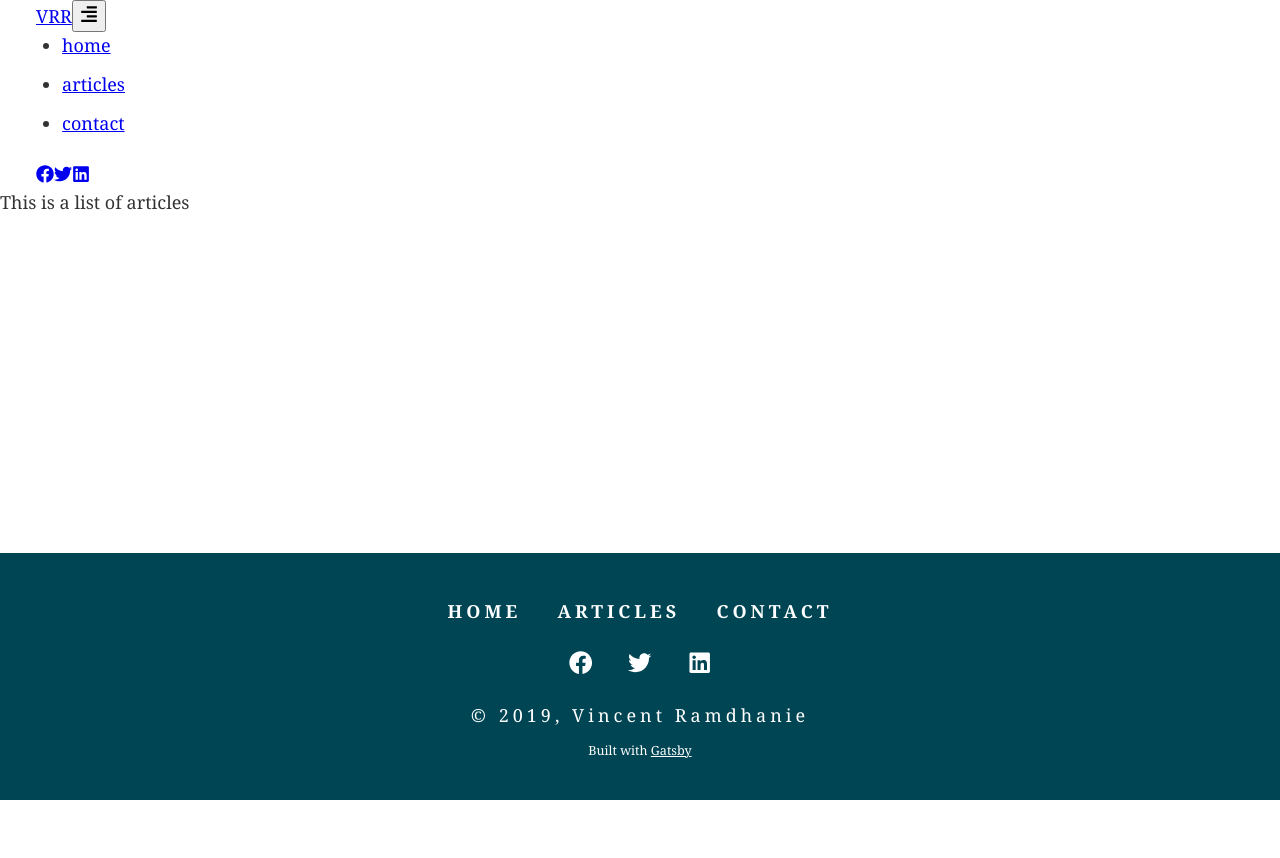
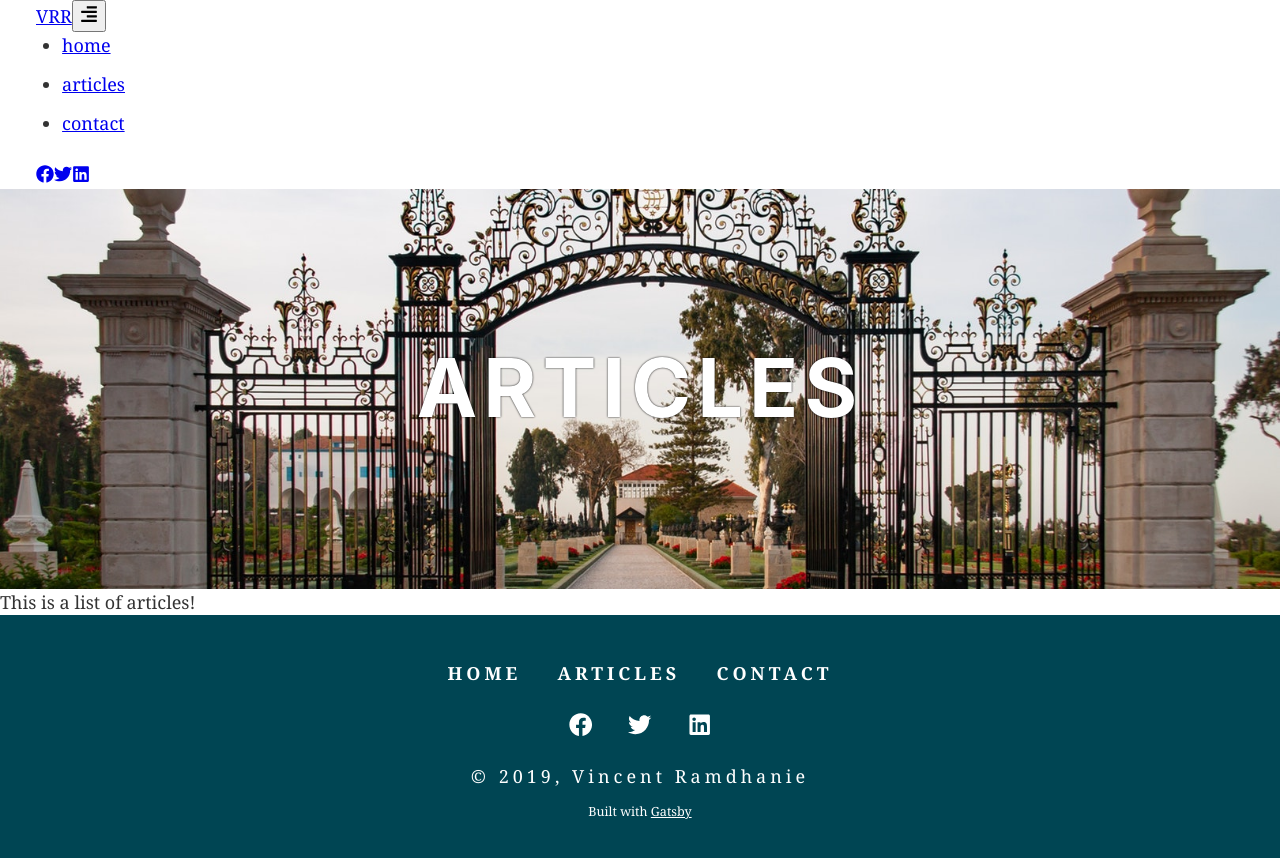
Before and after one commit to vramdhanie/gatsbyweb, a Gatsby site: page /articles in a window 1280 px wide. Before the commit the page ends 800 px from the top, so only its background shows below. Built offline with nearby package versions, Linux system fonts and the light colour scheme; Gatsby itself is replaced by a stand-in of ours.

Commit message:
background images for all pages

```diff
--- a/src/components/footer.js
+++ b/src/components/footer.js
@@ -2,16 +2,16 @@ import React from "react"
 import styles from "../css/footer.module.css"
 import links from "../constants/links"
 import social from "../constants/social"
-import { Link } from "gatsby"
+import AniLink from "gatsby-plugin-transition-link/AniLink"
 
 const Footer = () => {
   return (
     <footer className={styles.footer}>
       <div className={styles.links}>
         {links.map((item, index) => (
-          <Link to={item.path} key={index}>
+          <AniLink fade to={item.path} key={index}>
             {item.text}
-          </Link>
+          </AniLink>
         ))}
       </div>
       <div className={styles.icons}>
--- a/src/pages/articles.js
+++ b/src/pages/articles.js
@@ -1,14 +1,32 @@
-import React, { Component } from "react"
+import React from "react"
 import Layout from "../components/layout"
+import { graphql } from "gatsby"
+import Hero from "../components/hero"
+import Banner from "../components/banner"
 
-class Article extends Component {
-  render() {
-    return (
-      <Layout>
-        <div>This is a list of articles</div>
-      </Layout>
-    )
-  }
+const Article = ({ data }) => {
+  return (
+    <Layout>
+      <Hero img={data.articleBg.childImageSharp.fluid}>
+        <Banner>
+          <h1>Articles</h1>
+        </Banner>
+      </Hero>
+      <div>This is a list of articles!</div>
+    </Layout>
+  )
 }
 
 export default Article
+
+export const query = graphql`
+  query {
+    articleBg: file(relativePath: { eq: "collins_gate.jpg" }) {
+      childImageSharp {
+        fluid(quality: 90, maxWidth: 4160) {
+          ...GatsbyImageSharpFluid_withWebp
+        }
+      }
+    }
+  }
+`
```
Also changed, not shown: src/pages/contact.js (+17 -9 lines).
